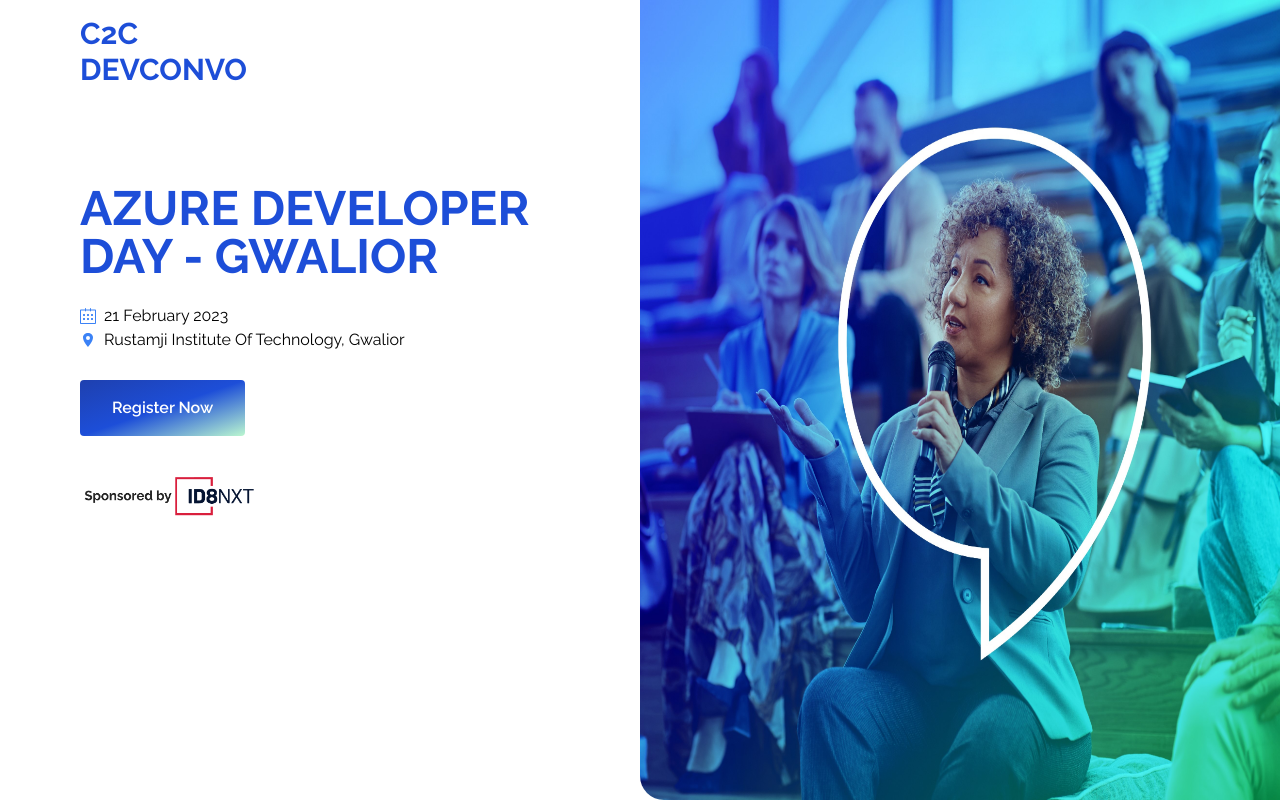
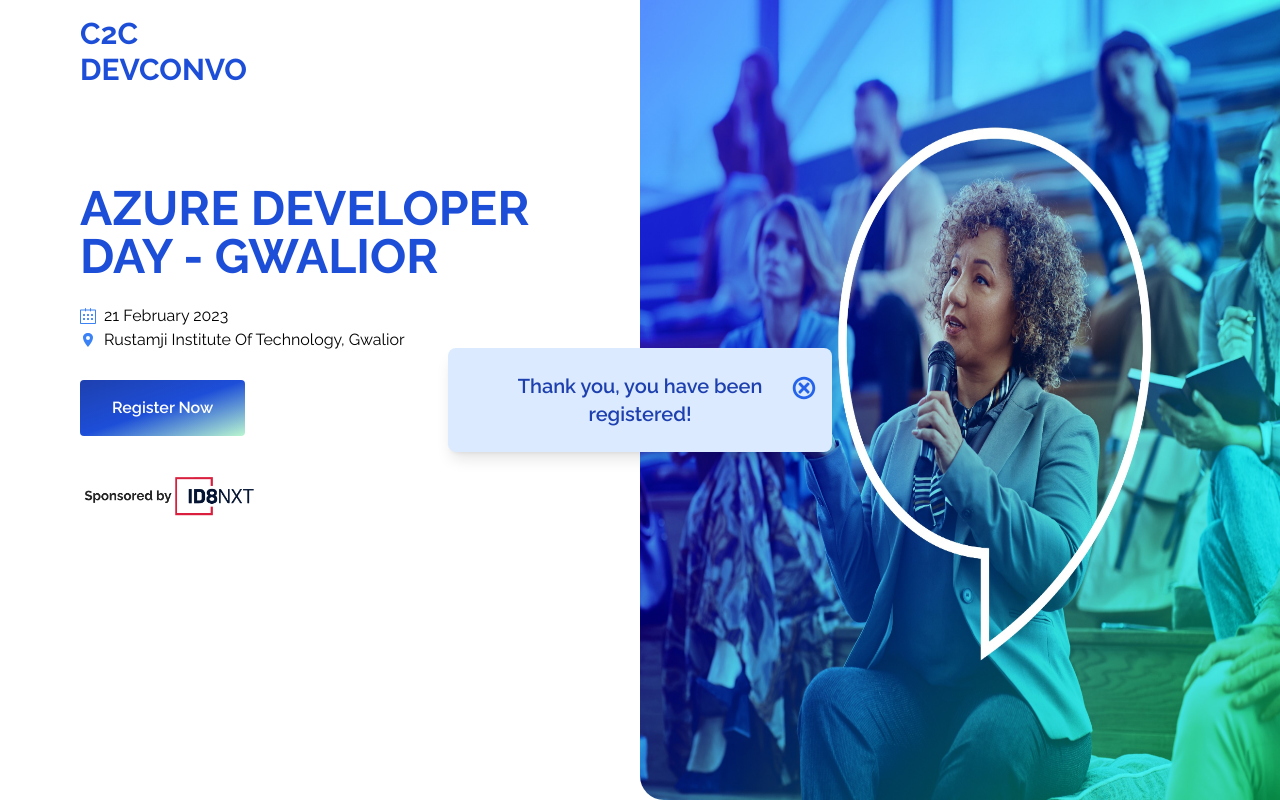
Before and after one commit to AakashMahajan25/Final_Repo_CTC, a React (Vite) app in the folder frontend/: page / in a window 1280 px wide. Shown: the top 800 px of the page. Built offline with nearby package versions, Linux system fonts and the light colour scheme.

Commit message:
modal fixed

```diff
--- a/frontend/src/components/Hero.jsx
+++ b/frontend/src/components/Hero.jsx
@@ -11,7 +11,7 @@
 
 const Hero = () => {
   const [showForm, setShowForm] = useState(false);
-  const [showThankYou, setShowThankYou] = useState(false);
+  const [showThankYou, setShowThankYou] = useState(true);
   const [formData, setFormData] = useState({
     name: "",
     number: "",
@@ -307,7 +307,7 @@
       {showThankYou && (
         <div className="fixed inset-0 z-50 flex items-center justify-center overflow-x-hidden overflow-y-auto outline-none focus:outline-none">
           <div className="relative w-auto max-w-3xl mx-auto my-6">
-            <div className="relative flex w-[20vw] bg-blue-100 border-0 rounded-lg shadow-lg outline-none focus:outline-none">
+            <div className="relative flex w-[92vw] sm:w-[65vw] xl:w-[30vw] bg-blue-100 border-0 rounded-lg shadow-lg outline-none focus:outline-none">
               <div className="relative p-6 flex-auto">
                 <p className="text-center text-xl font-semibold text-blue-800">
                   Thank you, you have been registered!
@@ -315,7 +315,7 @@
               </div>
               <div className="absolute top-0 right-0 m-4 flex items-center py-3">
                 <button
-                  className="text-blue-600 hover:text-blue-800 focus:outline-none"
+                  className="text-blue-600 pl-6 hover:text-blue-800 focus:outline-none"
                   onClick={() => console.log("Close button clicked")}
                 >
                   <GiCancel className="h-6 w-6" />
```
